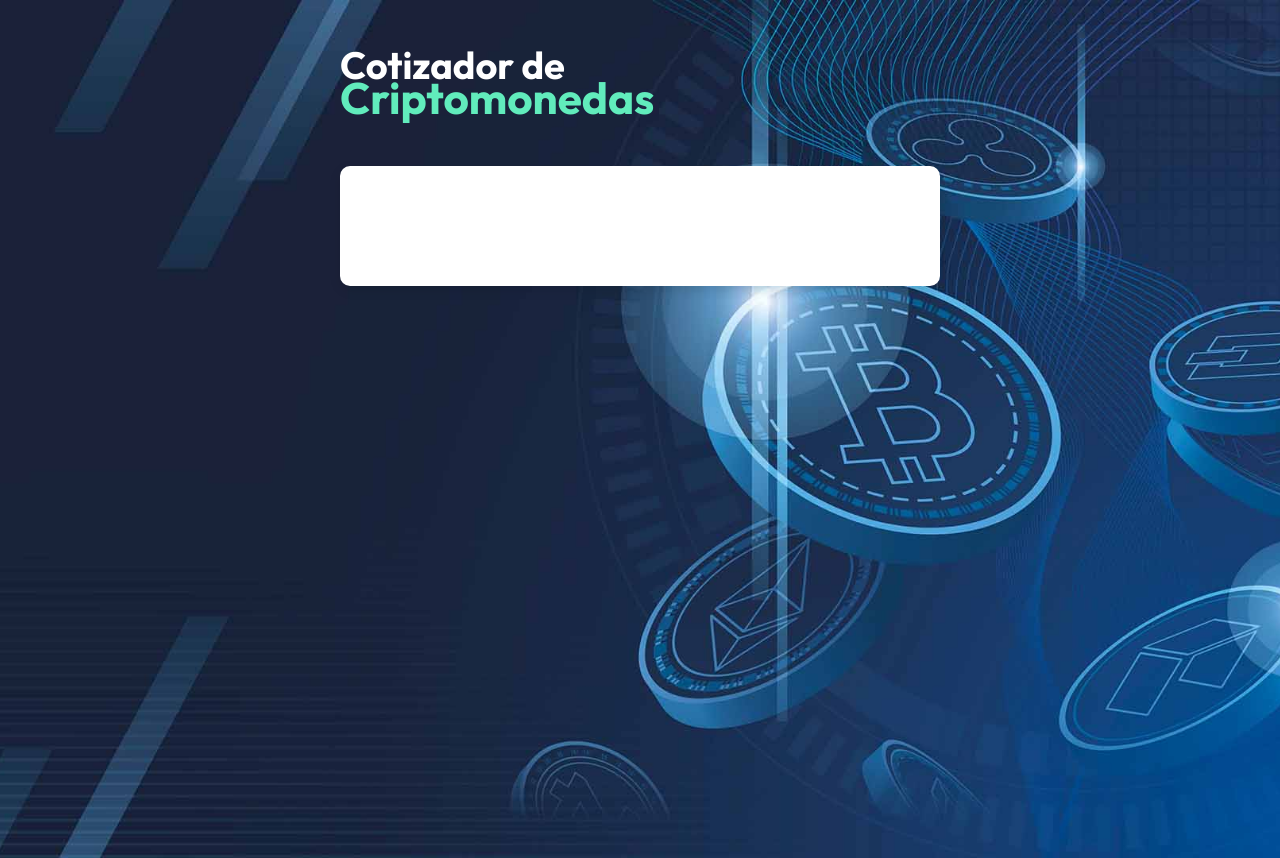
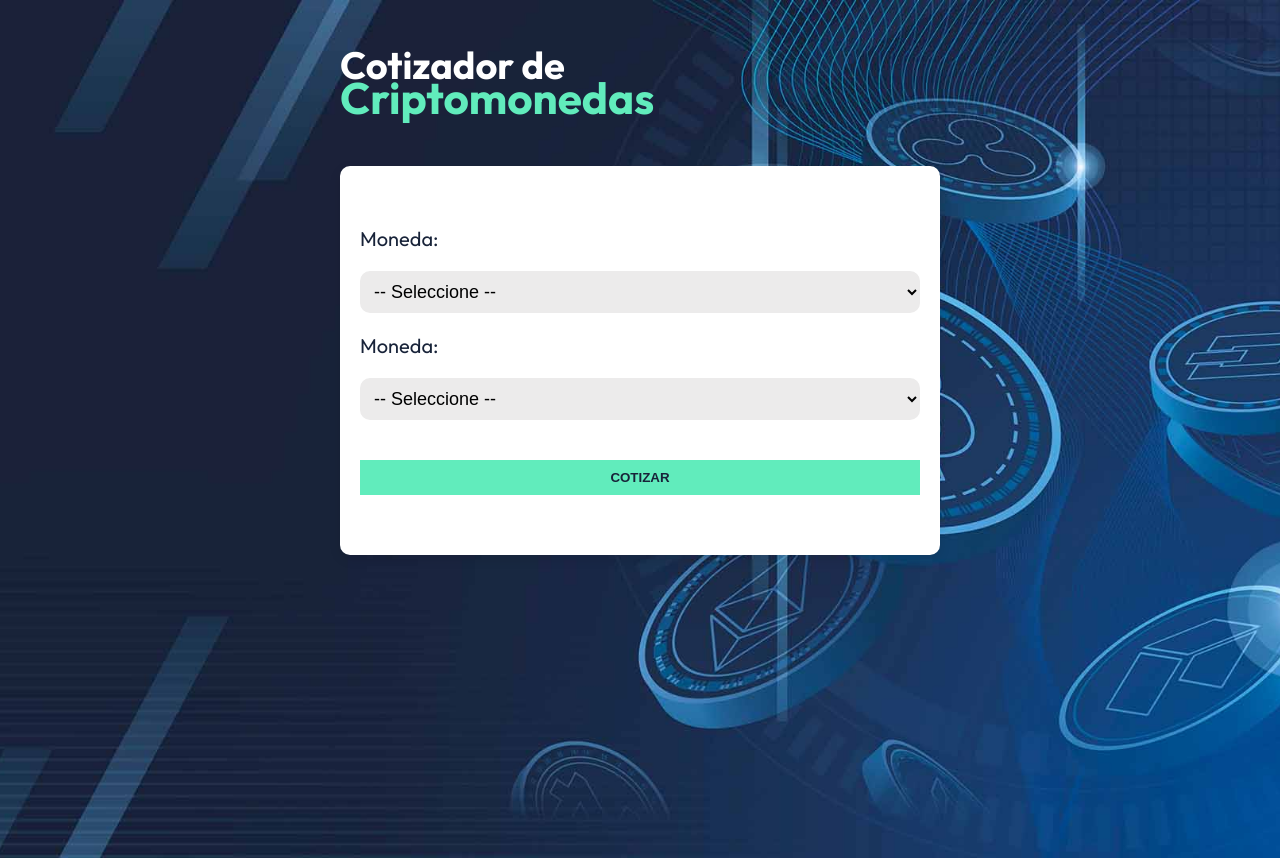
Before and after one commit to sakimay/cripto-react-typescript, a React (Vite) app: page / in a window 1280 px wide. Built offline with nearby package versions, Linux system fonts and the light colour scheme.

Commit message:
add zod and form

```diff
--- a/package.json
+++ b/package.json
@@ -11,7 +11,8 @@
   },
   "dependencies": {
     "react": "^18.3.1",
-    "react-dom": "^18.3.1"
+    "react-dom": "^18.3.1",
+    "zod": "^3.24.1"
   },
   "devDependencies": {
     "@eslint/js": "^9.17.0",
--- a/src/App.tsx
+++ b/src/App.tsx
@@ -1,3 +1,4 @@
+import CriptoSearchForm from "./components/CriptoSearchForm"
 
 
 function App() {
@@ -9,7 +10,7 @@
           Cotizador de <span>Criptomonedas</span>
         </h1>
         <div className="content">
-
+          <CriptoSearchForm/>
         </div>
       </div>
     </>
--- /dev/null
+++ b/src/components/CriptoSearchForm.tsx
@@ -0,0 +1,24 @@
+import { currencies } from "../data";
+
+export default function CriptoSearchForm() {
+    return (
+        <form className="form">
+            <div className="field">
+                <label htmlFor="currency">Moneda:</label>
+                <select name="currency" id="currency">
+                    <option value="">-- Seleccione --</option>
+                    {currencies.map(currency => (
+                        <option key={currency.code} value={currency.code}>{currency.name}</option>
+                    ))}
+                </select>
+            </div>
+            <div className="field">
+                <label htmlFor="criptocurrency">Moneda:</label>
+                <select name="criptocurrency" id="criptocurrency">
+                    <option value="">-- Seleccione --</option>
+                </select>
+            </div>
+            <input type="submit" value="Cotizar" />
+        </form>
+    )
+}
--- /dev/null
+++ b/src/data/index.ts
@@ -0,0 +1,8 @@
+import { Currency } from "../types";
+
+export const currencies : Currency[] = [
+  { code: 'USD', name: 'Dolar de Estados Unidos'},
+  { code: 'MXN', name: 'Peso Mexicano'},
+  { code: 'EUR', name: 'Euro'},
+  { code: 'GBP', name: 'Libra Esterlina'},
+]
--- a/src/index.css
+++ b/src/index.css
@@ -1,12 +1,14 @@
-:root{
+:root {
   --white: #fff;
   --primary: #61ecbc;
   --black: #182339;
 }
-html{
+
+html {
   font-size: 62.5%;
 }
-body{
+
+body {
   background-image: url('/bg.jpg');
   background-position: center;
   background-repeat: no-repeat;
@@ -14,28 +16,64 @@
   min-height: 100vh;
   font-family: 'Outfit', sans-serif;
 }
-.container{
+
+.container {
   max-width: 60rem;
   width: 95%;
   margin: 0 auto;
 }
-.app-title{
+
+.app-title {
   font-size: 3.8rem;
   margin-top: 5rem;
   color: var(--white);
   line-height: .8;
 }
 
-.app-title span{
+.app-title span {
   display: block;
   color: var(--primary);
   font-size: 4.4rem;
 }
 
-.content{
+.content {
   margin-top: 5rem;
   padding: 6rem 2rem;
   background-color: var(--white);
   border-radius: 1rem;
   box-shadow: 0 4px 12px rgba(0, 0, 0, 0.1);
 }
+
+.form,
+.field {
+  display: flex;
+  flex-direction: column;
+  gap: 2rem;
+}
+
+.form label {
+  color: var(--black);
+  font-size: 2rem;
+}
+
+.form select{
+  background-color: #ECEBEB;
+  border: none;
+  padding: 1rem;
+  border-radius: 1rem;
+  font-size: 1.8rem;
+}
+
+.form [type="submit"] {
+  background-color: var(--primary);
+  color: var(--black);
+  border: none;
+  padding: 1rem;
+  font-weight: 900;
+  cursor: pointer;
+  text-transform: uppercase;
+  margin-top: 2rem;
+}
+.form [type="submit"]:hover {
+  background-color: #0CB387;
+}
--- /dev/null
+++ b/src/schema/crypto-schema.ts
@@ -0,0 +1,6 @@
+import { z } from "zod";
+
+export const CurrencySchema = z.object({
+    code: z.string(),
+    name: z.string(),
+})
--- /dev/null
+++ b/src/types/index.ts
@@ -0,0 +1,4 @@
+import { CurrencySchema } from "../schema/crypto-schema";
+import { z } from "zod";
+
+export type Currency = z.infer<typeof CurrencySchema>
```
Also changed, not shown: 1 other file (tests, documents, lock files or other folders).
